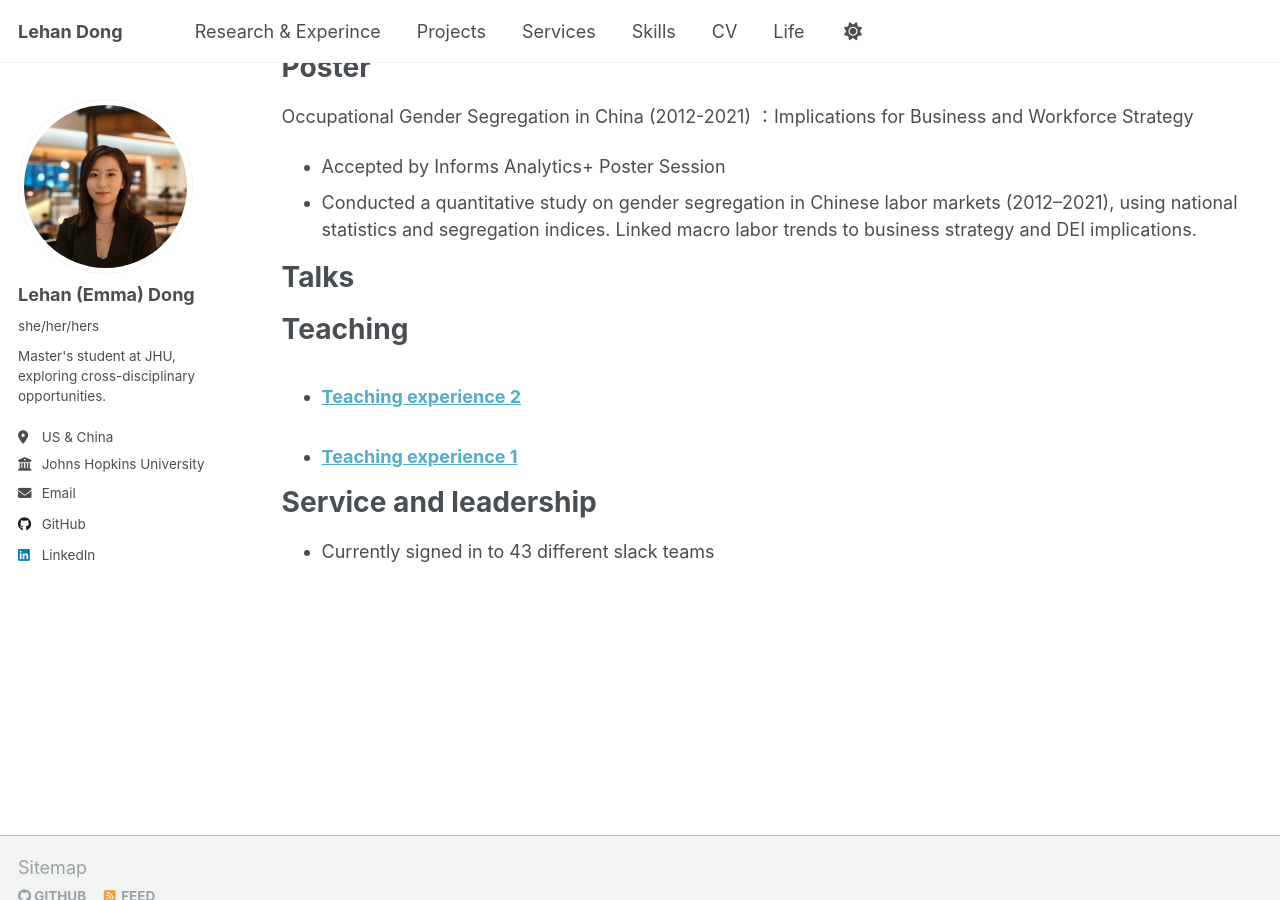
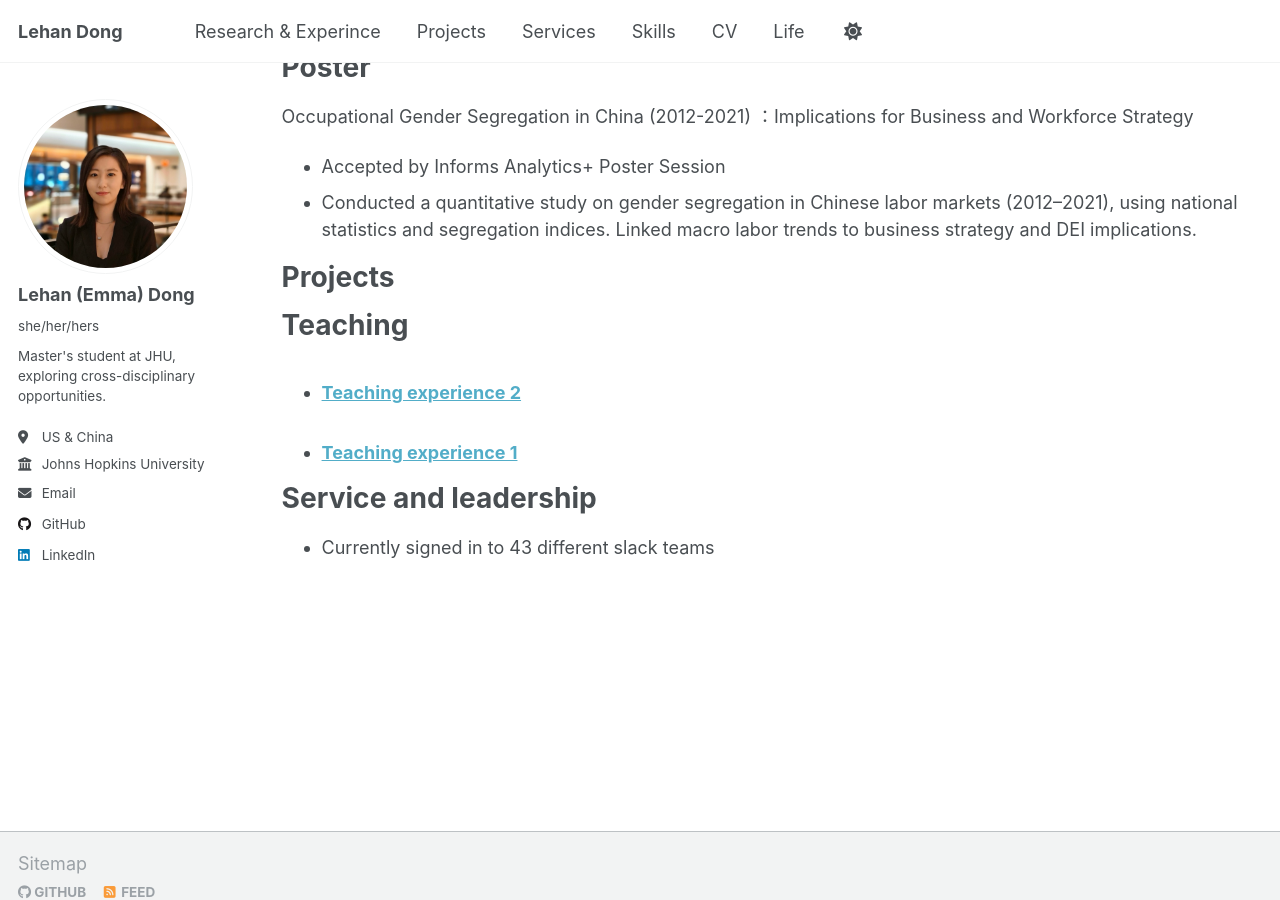
Before and after one commit to LehanDong/lehandongwebsite, a Jekyll site: the page built from _pages/cv.md, in a window 1280 px wide and 900 px high, scrolled down 1619 px. Built offline with Jekyll 4.4.1, drawn with Linux system fonts in a browser that asks for light colours.

Commit message:
Update cv.md

```diff
--- a/_pages/cv.md
+++ b/_pages/cv.md
@@ -65,11 +65,9 @@ Occupational Gender Segregation in China (2012-2021) ：Implications for Busines
 * Accepted by Informs Analytics+ Poster Session
 * Conducted a quantitative study on gender segregation in Chinese labor markets (2012–2021), using national statistics and segregation indices. Linked macro labor trends to business strategy and DEI implications.
 
-Talks
+Projects
 ======
-  <ul>{% for post in site.talks reversed %}
-    {% include archive-single-talk-cv.html  %}
-  {% endfor %}</ul>
+
 
 Teaching
 ======
```
